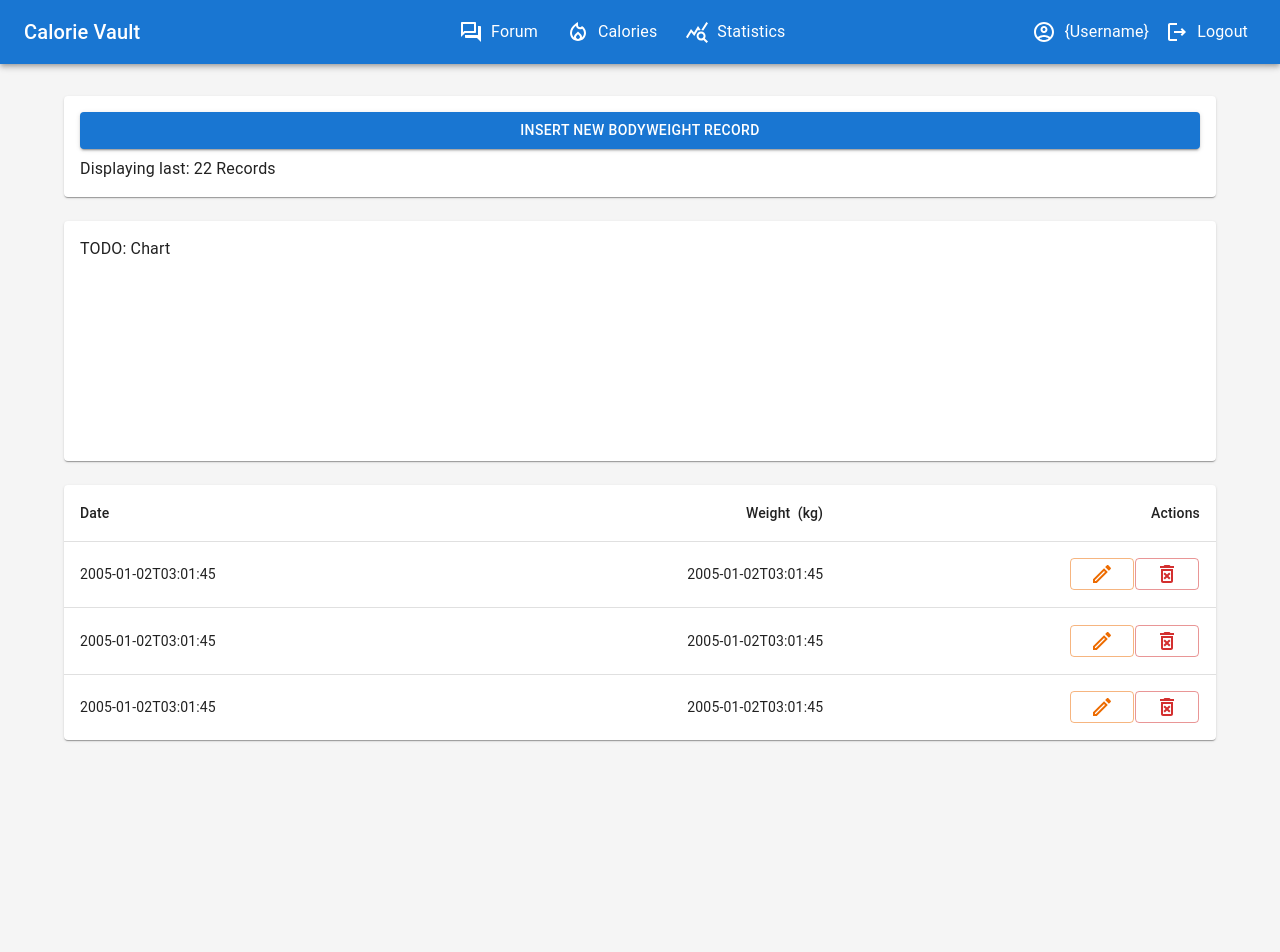
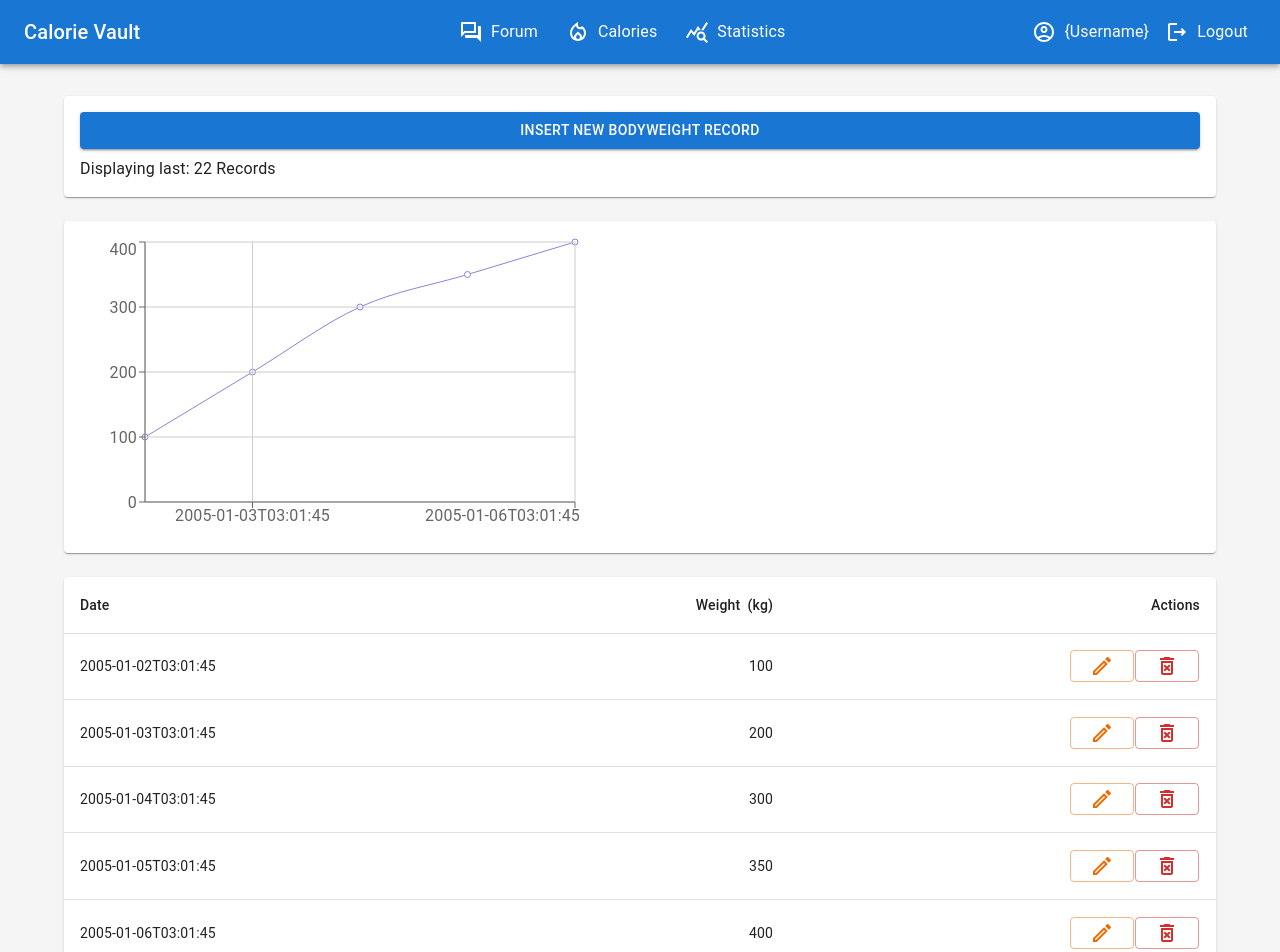
Before and after one commit to GregoryWasz/Engineering-Thesis-Frontend, a React (Create React App) app: page /statistics in a window 1280 px wide. Shown: the top 952 px of the page. Before the commit the page ends 800 px from the top, so only its background shows below. Built offline with nearby package versions, Linux system fonts and the light colour scheme.

Commit message:
Created Charts

```diff
--- a/package.json
+++ b/package.json
@@ -17,6 +17,7 @@
     "react-dom": "^17.0.2",
     "react-router-dom": "^5.3.0",
     "react-scripts": "^4.0.3",
+    "recharts": "^2.1.6",
     "web-vitals": "^2.1.2"
   },
   "scripts": {
--- a/src/components/StatisticsPage/Chart.jsx
+++ b/src/components/StatisticsPage/Chart.jsx
@@ -1,5 +1,21 @@
 import { Grid, Paper } from "@mui/material";
 import React from "react";
+import {
+    LineChart,
+    Line,
+    CartesianGrid,
+    XAxis,
+    YAxis,
+    Tooltip,
+} from "recharts";
+
+const data = [
+    { date: "2005-01-02T03:01:45", weight: 100 },
+    { date: "2005-01-03T03:01:45", weight: 200 },
+    { date: "2005-01-04T03:01:45", weight: 300 },
+    { date: "2005-01-05T03:01:45", weight: 350 },
+    { date: "2005-01-06T03:01:45", weight: 400 },
+];
 
 export default function Chart() {
     return (
@@ -9,10 +25,15 @@ export default function Chart() {
                     p: 2,
                     display: "flex",
                     flexDirection: "column",
-                    height: 240,
                 }}
             >
-                TODO: Chart
+                <LineChart width={500} height={300} data={data}>
+                    <Line type="monotone" dataKey="weight" stroke="#8884d8" />
+                    <CartesianGrid stroke="#ccc" />
+                    <XAxis dataKey="date" />
+                    <YAxis dataKey="weight" />
+                    <Tooltip />
+                </LineChart>
             </Paper>
         </Grid>
     );
--- a/src/components/StatisticsPage/StatisticsTable.jsx
+++ b/src/components/StatisticsPage/StatisticsTable.jsx
@@ -15,9 +15,11 @@ function createData(date, weight) {
 }
 
 const rows = [
-    createData("2005-01-02T03:01:45", 159),
-    createData("2005-01-02T03:01:45", 159),
-    createData("2005-01-02T03:01:45", 159),
+    createData("2005-01-02T03:01:45", 100),
+    createData("2005-01-03T03:01:45", 200),
+    createData("2005-01-04T03:01:45", 300),
+    createData("2005-01-05T03:01:45", 350),
+    createData("2005-01-06T03:01:45", 400),
 ];
 
 export default function StatisticsTable() {
@@ -48,7 +50,9 @@ export default function StatisticsTable() {
                                     {row.date}
                                 </TableCell>
 
-                                <TableCell align="right">{row.date}</TableCell>
+                                <TableCell align="right">
+                                    {row.weight}
+                                </TableCell>
                                 <TableCell align="right">
                                     <Button
                                         size="small"
```
Also changed, not shown: 1 other file (tests, documents, lock files or other folders).
